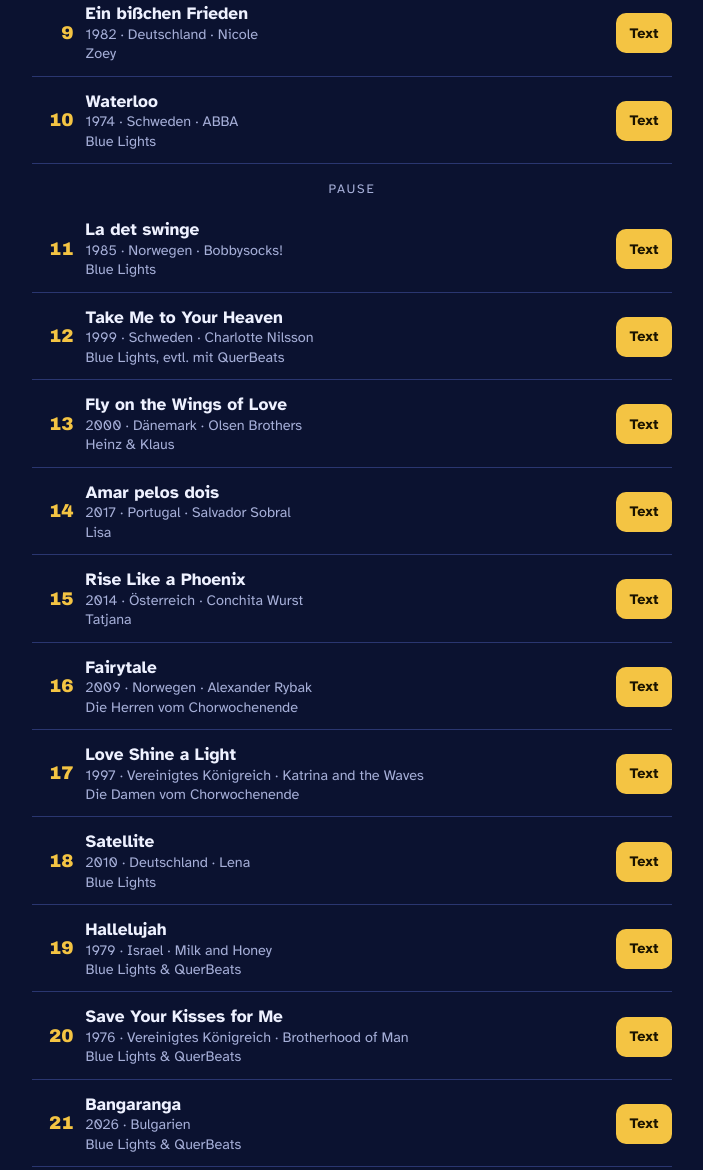
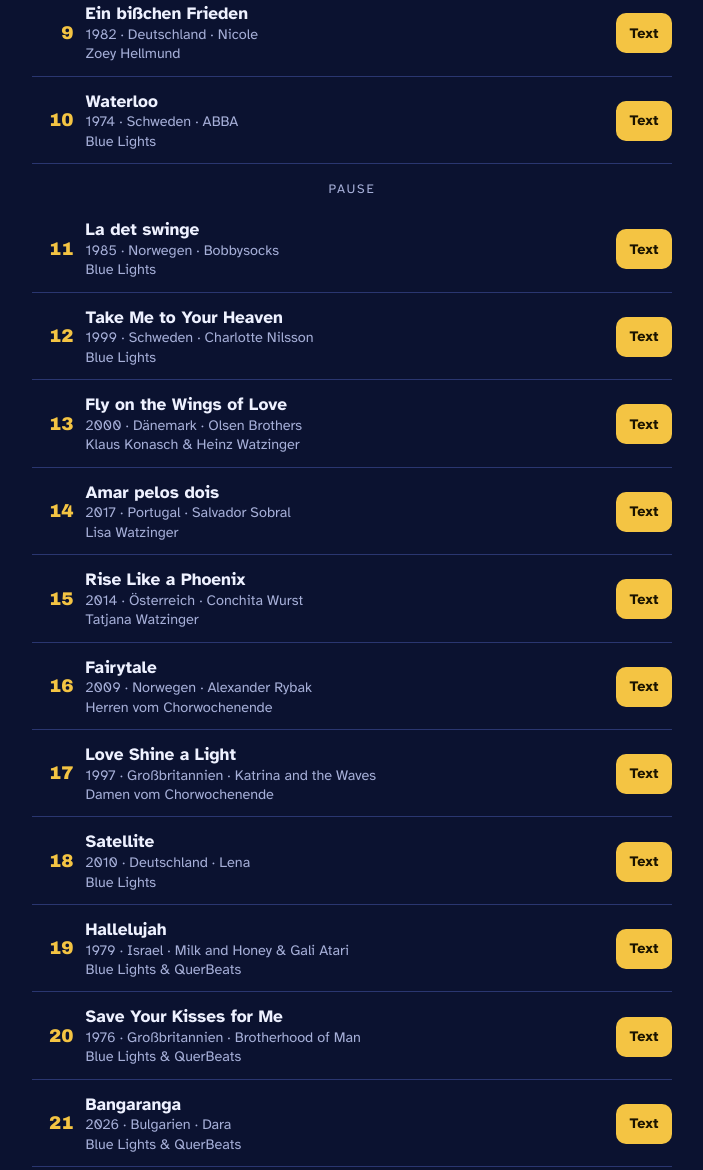
Before and after one commit to Lisa-TTS/esc-abend, a plain HTML site: page index.html in a window 1280 px wide. Shown: the part 1161-2331 px from the top of the page, without its empty margins (288-991 px from the left). Drawn offline with Linux system fonts and the light colour scheme; a web font is replaced by a local one.

Commit message:
Neuer Titel 'Die European Song-Party', Titeldaten wie Programmheft
Co-Authored-By: Claude Opus 5.5 <noreply@anthropic.com>
Claude-Session: https://claude.ai/code/session_015CZJr8hdXz5gT4J7jToaGc

```diff
--- a/index.html
+++ b/index.html
@@ -1,5 +1,5 @@
 <!doctype html><html lang="de"><head><meta charset="utf-8"><meta name="viewport" content="width=device-width,initial-scale=1,viewport-fit=cover">
-<title>Blue Lights ESC-Abend</title>
+<title>Die European Song-Party</title>
 <link rel="preconnect" href="https://fonts.googleapis.com">
 <link rel="stylesheet" href="https://fonts.googleapis.com/css2?family=Unbounded:wght@500;700&family=Atkinson+Hyperlegible:ital,wght@0,400;0,700;1,400&display=swap">
 <style>
@@ -78,6 +78,7 @@ button.btn{cursor:pointer;width:100%}
 .lyr-head .nr{text-align:left;font-size:.9rem}
 .lyr-head h2{font-family:var(--f-display);font-size:clamp(1.5rem,6.5vw,2.1rem);line-height:1.12;margin:.25em 0;text-wrap:balance}
 .lyr-head p{margin:0;color:var(--muted)}
+.komp{font-size:.9rem;margin-top:4px!important}
 .who{display:inline-block;margin-top:10px;padding:4px 10px;border-radius:999px;background:var(--stage);border:1px solid var(--line);font-size:.88rem}
 .lyrics{font-size:var(--lyr);line-height:1.55;padding-block:18px 8px;display:grid;gap:1.1em}
 .lyrics p{margin:0;white-space:pre-line}
@@ -99,7 +100,7 @@ button.btn{cursor:pointer;width:100%}
   <main id="home" class="view">
     <header class="hero">
       <div class="eyebrow">Blue Lights · 70 Jahre Eurovision</div>
-      <h1>Unser <em>ESC</em>-Abend</h1>
+      <h1>Die European <em>Song-Party</em></h1>
       <p class="lead">21 Titel aus sieben Jahrzehnten. Mit „Text“ öffnet ihr den Liedtext in der Originalsprache. Ab 19 Uhr wählt ihr euren Lieblingstitel.</p>
     </header>
 
@@ -133,27 +134,27 @@ const PROBE = false; // Probelauf beendet am 22.11.2026
 /* ===== Programm =====
    lyrics: Liedtext als Text. Leerzeile trennt Strophen. Eine Strophe, die mit "[Refrain]" beginnt, wird hervorgehoben. */
 const SONGS = [
- {nr:1, title:"Ding-a-dong", year:1975, land:"Niederlande", orig:"Teach-In", who:"Blue Lights & QuerBeats"},
- {nr:2, title:"Puppet on a String", year:1967, land:"Vereinigtes Königreich", orig:"Sandie Shaw", who:"Blue Lights & QuerBeats"},
- {nr:3, title:"Boom Bang-a-Bang", year:1969, land:"Vereinigtes Königreich", orig:"Lulu", who:"Blue Lights & QuerBeats"},
- {nr:4, title:"Non ho l’età", year:1964, land:"Italien", orig:"Gigliola Cinquetti", who:"Kids & Teens"},
- {nr:5, title:"All Kinds of Everything", year:1970, land:"Irland", orig:"Dana", who:"Kids & Teens"},
- {nr:6, title:"Arcade", year:2019, land:"Niederlande", orig:"Duncan Laurence", who:"Kids & Teens"},
- {nr:7, title:"Making Your Mind Up", year:1981, land:"Vereinigtes Königreich", orig:"Bucks Fizz", who:"Blue Lights"},
- {nr:8, title:"Refrain", year:1956, land:"Schweiz", orig:"Lys Assia", who:"Blue Lights"},
- {nr:9, title:"Ein bißchen Frieden", year:1982, land:"Deutschland", orig:"Nicole", who:"Zoey"},
- {nr:10, title:"Waterloo", year:1974, land:"Schweden", orig:"ABBA", who:"Blue Lights", pauseAfter:true},
- {nr:11, title:"La det swinge", year:1985, land:"Norwegen", orig:"Bobbysocks!", who:"Blue Lights"},
- {nr:12, title:"Take Me to Your Heaven", year:1999, land:"Schweden", orig:"Charlotte Nilsson", who:"Blue Lights, evtl. mit QuerBeats"},
- {nr:13, title:"Fly on the Wings of Love", year:2000, land:"Dänemark", orig:"Olsen Brothers", who:"Heinz & Klaus"},
- {nr:14, title:"Amar pelos dois", year:2017, land:"Portugal", orig:"Salvador Sobral", who:"Lisa"},
- {nr:15, title:"Rise Like a Phoenix", year:2014, land:"Österreich", orig:"Conchita Wurst", who:"Tatjana"},
- {nr:16, title:"Fairytale", year:2009, land:"Norwegen", orig:"Alexander Rybak", who:"Die Herren vom Chorwochenende"},
- {nr:17, title:"Love Shine a Light", year:1997, land:"Vereinigtes Königreich", orig:"Katrina and the Waves", who:"Die Damen vom Chorwochenende"},
- {nr:18, title:"Satellite", year:2010, land:"Deutschland", orig:"Lena", who:"Blue Lights"},
- {nr:19, title:"Hallelujah", year:1979, land:"Israel", orig:"Milk and Honey", who:"Blue Lights & QuerBeats"},
- {nr:20, title:"Save Your Kisses for Me", year:1976, land:"Vereinigtes Königreich", orig:"Brotherhood of Man", who:"Blue Lights & QuerBeats"},
- {nr:21, title:"Bangaranga", year:2026, land:"Bulgarien", orig:"", who:"Blue Lights & QuerBeats"}
+ {nr:1, title:"Ding-a-dong", year:1975, land:"Niederlande", orig:"Teach-In", komp:"Musik: Dick Bakker · Text: Will Luikinga, Eddy Ouwens", who:"Blue Lights & QuerBeats"},
+ {nr:2, title:"Puppet on a String", year:1967, land:"Großbritannien", orig:"Sandie Shaw", komp:"Musik & Text: Bill Martin, Phil Coulter", who:"Blue Lights & QuerBeats"},
+ {nr:3, title:"Boom Bang-a-Bang", year:1969, land:"Großbritannien", orig:"Lulu", komp:"Musik: Alan Moorhouse · Text: Peter Warne", who:"Blue Lights & QuerBeats"},
+ {nr:4, title:"Non ho l’età", year:1964, land:"Italien", orig:"Gigliola Cinquetti", komp:"Musik: Mario Panzeri · Text: Nicola Salerno", who:"Kids & Teens"},
+ {nr:5, title:"All Kinds of Everything", year:1970, land:"Irland", orig:"Dana", komp:"Musik & Text: Derry Lindsay, Jackie Smith", who:"Kids & Teens"},
+ {nr:6, title:"Arcade", year:2019, land:"Niederlande", orig:"Duncan Laurence", komp:"Musik & Text: Duncan Laurence, Joel Sjöö, Wouter Hardy, Will Knox", who:"Kids & Teens"},
+ {nr:7, title:"Making Your Mind Up", year:1981, land:"Großbritannien", orig:"Bucks Fizz", komp:"Musik: John Danter · Text: Andy Hill", who:"Blue Lights"},
+ {nr:8, title:"Refrain", year:1956, land:"Schweiz", orig:"Lys Assia", komp:"Musik: Géo Voumard · Text: Émile Gardaz", who:"Blue Lights"},
+ {nr:9, title:"Ein bißchen Frieden", year:1982, land:"Deutschland", orig:"Nicole", komp:"Musik: Ralph Siegel · Text: Bernd Meinunger", who:"Zoey Hellmund"},
+ {nr:10, title:"Waterloo", year:1974, land:"Schweden", orig:"ABBA", komp:"Musik: Benny Andersson, Björn Ulvaeus · Text: Stig Anderson", who:"Blue Lights", pauseAfter:true},
+ {nr:11, title:"La det swinge", year:1985, land:"Norwegen", orig:"Bobbysocks", komp:"Musik & Text: Rolf Løvland", who:"Blue Lights"},
+ {nr:12, title:"Take Me to Your Heaven", year:1999, land:"Schweden", orig:"Charlotte Nilsson", komp:"Musik: Lars Diedricson · Text: Marcos Ubeda", who:"Blue Lights"},
+ {nr:13, title:"Fly on the Wings of Love", year:2000, land:"Dänemark", orig:"Olsen Brothers", komp:"Musik & Text: Jørgen Olsen", who:"Klaus Konasch & Heinz Watzinger"},
+ {nr:14, title:"Amar pelos dois", year:2017, land:"Portugal", orig:"Salvador Sobral", komp:"Musik & Text: Luísa Sobral", who:"Lisa Watzinger"},
+ {nr:15, title:"Rise Like a Phoenix", year:2014, land:"Österreich", orig:"Conchita Wurst", komp:"Musik & Text: Charlie Mason, Joey Patulka, Ali Zuckowski, Julian Maas", who:"Tatjana Watzinger"},
+ {nr:16, title:"Fairytale", year:2009, land:"Norwegen", orig:"Alexander Rybak", komp:"Musik & Text: Alexander Rybak", who:"Herren vom Chorwochenende"},
+ {nr:17, title:"Love Shine a Light", year:1997, land:"Großbritannien", orig:"Katrina and the Waves", komp:"Musik & Text: Kimberley Rew", who:"Damen vom Chorwochenende"},
+ {nr:18, title:"Satellite", year:2010, land:"Deutschland", orig:"Lena", komp:"Musik & Text: Julie Frost, John Gordon", who:"Blue Lights"},
+ {nr:19, title:"Hallelujah", year:1979, land:"Israel", orig:"Milk and Honey & Gali Atari", komp:"Musik: Kobi Oshrat · Text: Shimrit Orr", who:"Blue Lights & QuerBeats"},
+ {nr:20, title:"Save Your Kisses for Me", year:1976, land:"Großbritannien", orig:"Brotherhood of Man", komp:"Musik & Text: Tony Hiller, Lee Sheriden, Martin Lee", who:"Blue Lights & QuerBeats"},
+ {nr:21, title:"Bangaranga", year:2026, land:"Bulgarien", orig:"Dara", komp:"Musik & Text: Darina Yotova, Anne Judith Wik, Cristian Tarcea, Dimitris Kontopoulos", who:"Blue Lights & QuerBeats"}
 ];
 
 /* ===== Darstellung ===== */
@@ -242,6 +243,7 @@ function renderSong(nr){
       <div class="nr">Nr. ${s.nr}</div>
       <h2>${esc(s.title)}</h2>
       <p>${esc(sub(s))}</p>
+      ${s.komp ? `<p class="komp">${esc(s.komp)}</p>` : ""}
       <span class="who">Es singen: ${esc(s.who)}</span>
     </div>
     ${s.lyrics ? `<div class="lyrics">${lyricsHtml(s.lyrics)}</div>`
```
